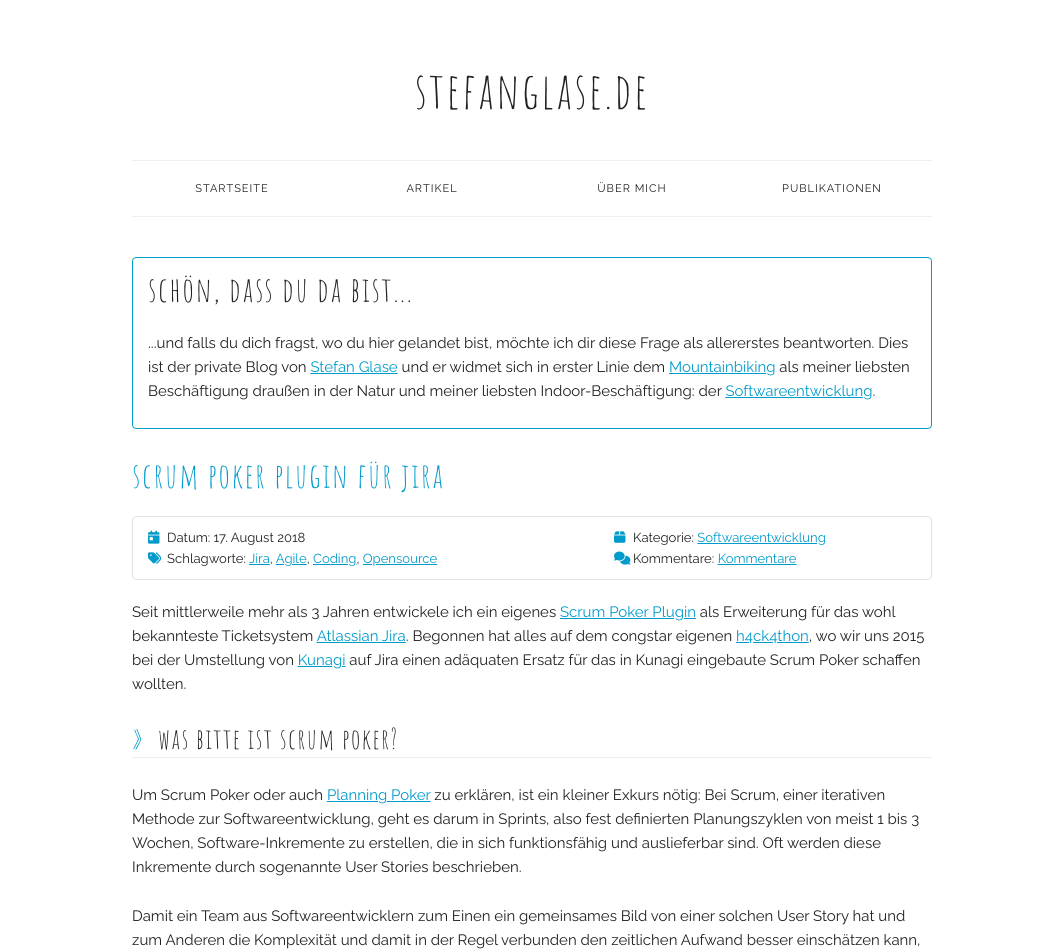
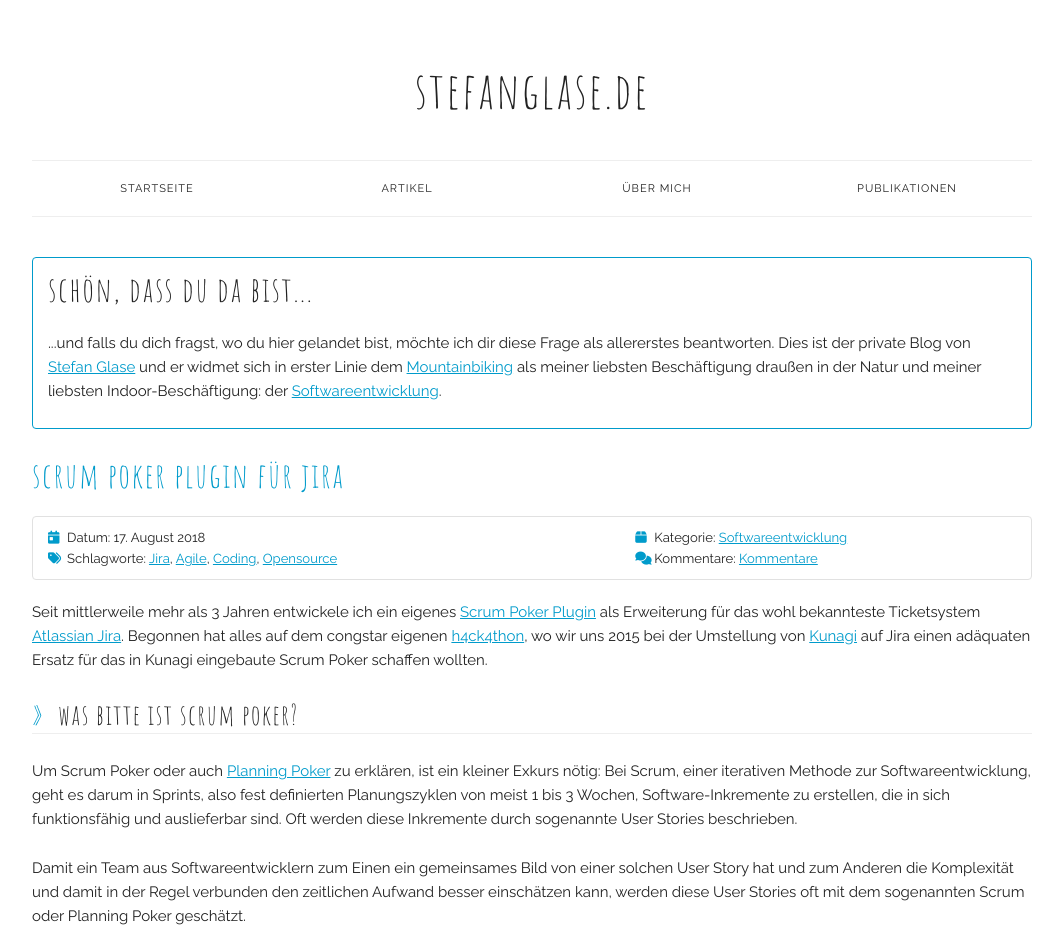
Before and after one commit to codescape/codescape.github.com, a Jekyll site: the page built from index.html, in a window 1280 px wide. Shown: the top 952 px of the page, without its empty margins (108-1171 px from the left). Built offline with Jekyll 4.4.1, drawn with Linux system fonts in a browser that asks for light colours; nearby versions of some CDN libraries; the list of posts is cut into pages by our own code; comment, search, counter and statistics services are not loaded; grey boxes are pictures that could not be loaded.

Commit message:
style: increase width of container to 1000px

```diff
--- a/css/custom.css
+++ b/css/custom.css
@@ -3,7 +3,7 @@
 /* container */
 
 .container {
-  max-width: 800px; }
+  max-width: 1000px; }
 
 /* headings */
 
```
